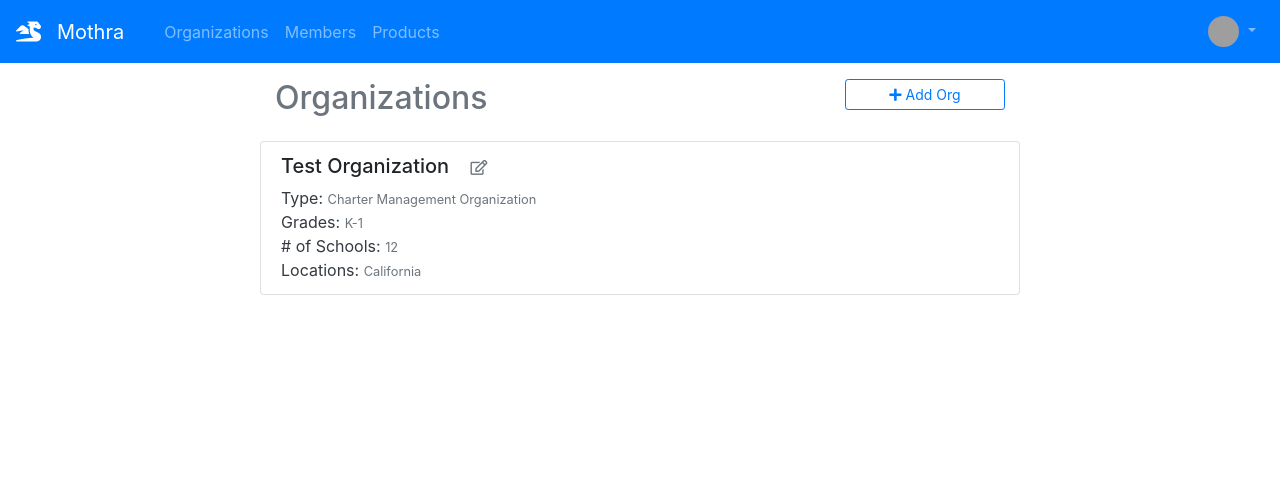
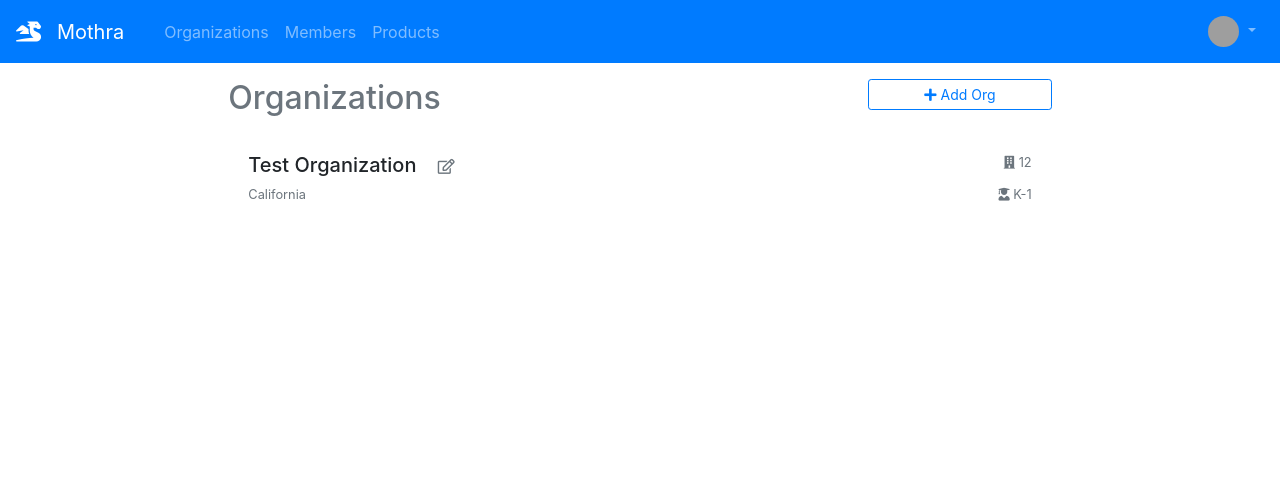
Before and after one commit to dchess/mothra, a Django app: page /orgs/ in a window 1280 px wide. Shown: the top 494 px of the page. Run offline with Django 3.2, Linux system fonts and the light colour scheme; a user stored in the database is signed in; data comes from the database, SQL or seed files in the repository; some libraries are stand-ins or nearby versions; grey boxes are pictures that could not be loaded.

Commit message:
Update orgs page to simpler layout

```diff
--- a/templates/orgs.html
+++ b/templates/orgs.html
@@ -1,6 +1,5 @@
 {% extends "base.html" %}
 {% block content %}
-<div class="container">
 <div class="row">
     <div class="col-sm-6 offset-sm-2">
         <h2 class="text-muted py-3">Organizations</h2>
@@ -14,10 +13,11 @@
 </div>
 <div class="row">
     <div class="col-sm-8 offset-sm-2">
-            <div class="list-group">
+        <div class="list-group list-group-flush">
             {% for org in object_list %}
+            <div class="list-group-item">
                 <div class="row">
-                    <div class="col-sm list-group-item mb-2">
+                    <div class="col-sm-10">
                         <h5>{{ org.name }}
                             {% if user.profile.organization == org %}
                             <a href="{% url "edit_org" org.id %}" class="edit-btn text-muted">
@@ -25,20 +25,27 @@
                             </a>
                             {% endif %}
                         </h5>
+                    </div>
+                    <div class="col-sm-2 text-muted small text-right">
+                        <i class="fas fa-building"></i>
+                        {{ org.size }}
+                    </div>
+                </div>
+                <div class="row">
+                    <div class="col-sm-10 text-muted small">
+                        {% for location in org.locations.all %}{% if forloop.first %}{% else %}{% if forloop.last %} and
+                        {% else %},{% endif %}{% endif %}{{ location }}{% endfor %}
+                    </div>
+                    <div class=" col-sm-2 text-muted small text-right">
+                        <i class="fas fa-user-graduate"></i>
+                        {{ org.grade_range }}
+                    </div>
+                </div>
 
-                        <span class="text-dark">Type: </span>
-                        <span class="text-muted small">{{ org.org_type }}</span><br>
-                        <span class="text-dark">Grades: </span>
-                        <span class="text-muted small">{{ org.grade_range }}</span><br>
-                        <span class="text-dark"># of Schools: </span>
-                        <span class="text-muted small">{{ org.size }}</span><br>
-                        <span class="text-dark">Locations: </span>
-                        <span class="text-muted small">{{ org.locations.all|join:", " }}</span>
-                    </div>
+
             </div>
             {% endfor %}
         </div>
     </div>
 </div>
-</div>
 {% endblock %}
```
Lines whose indentation alone changed are shown as unchanged.
